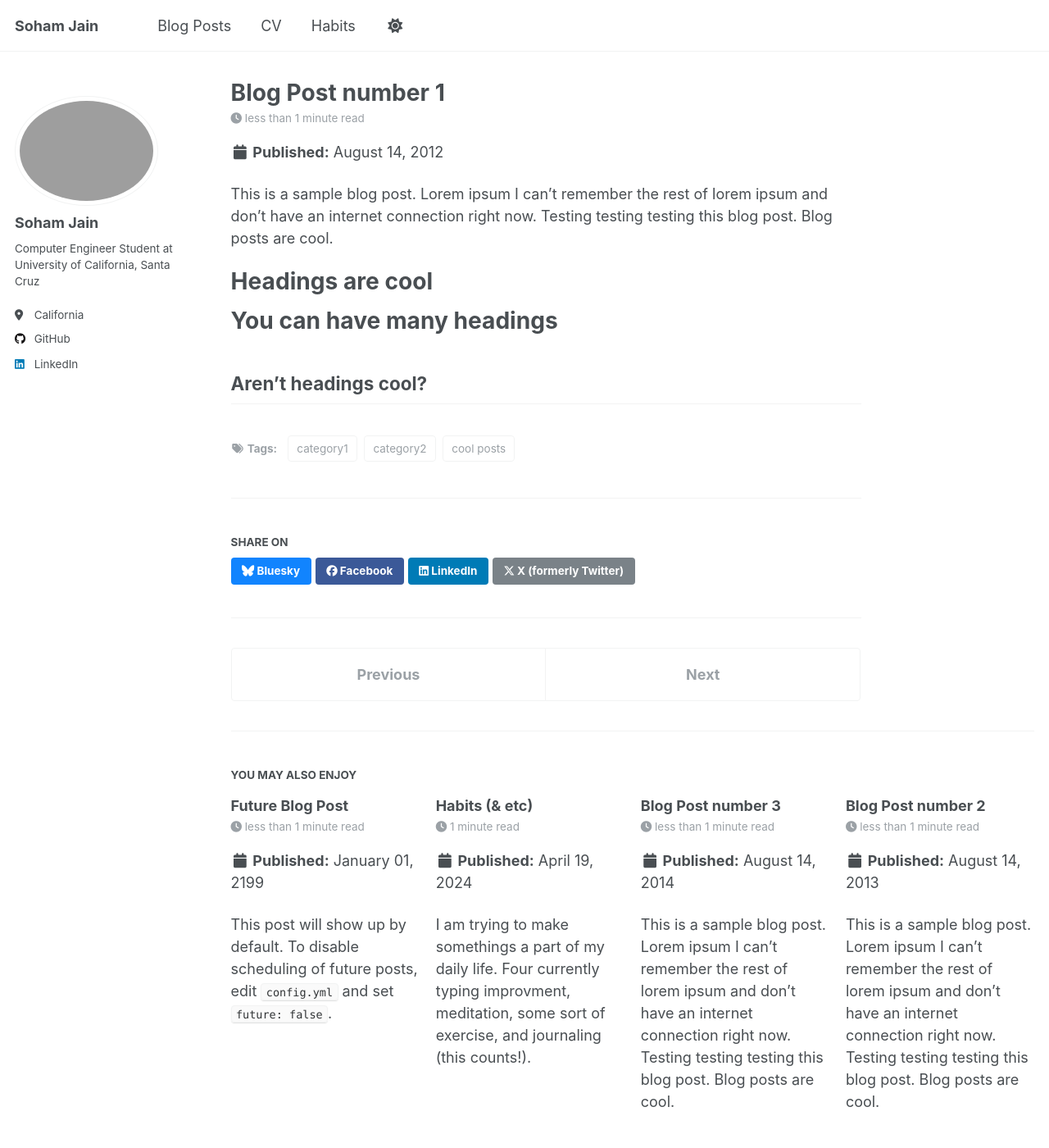
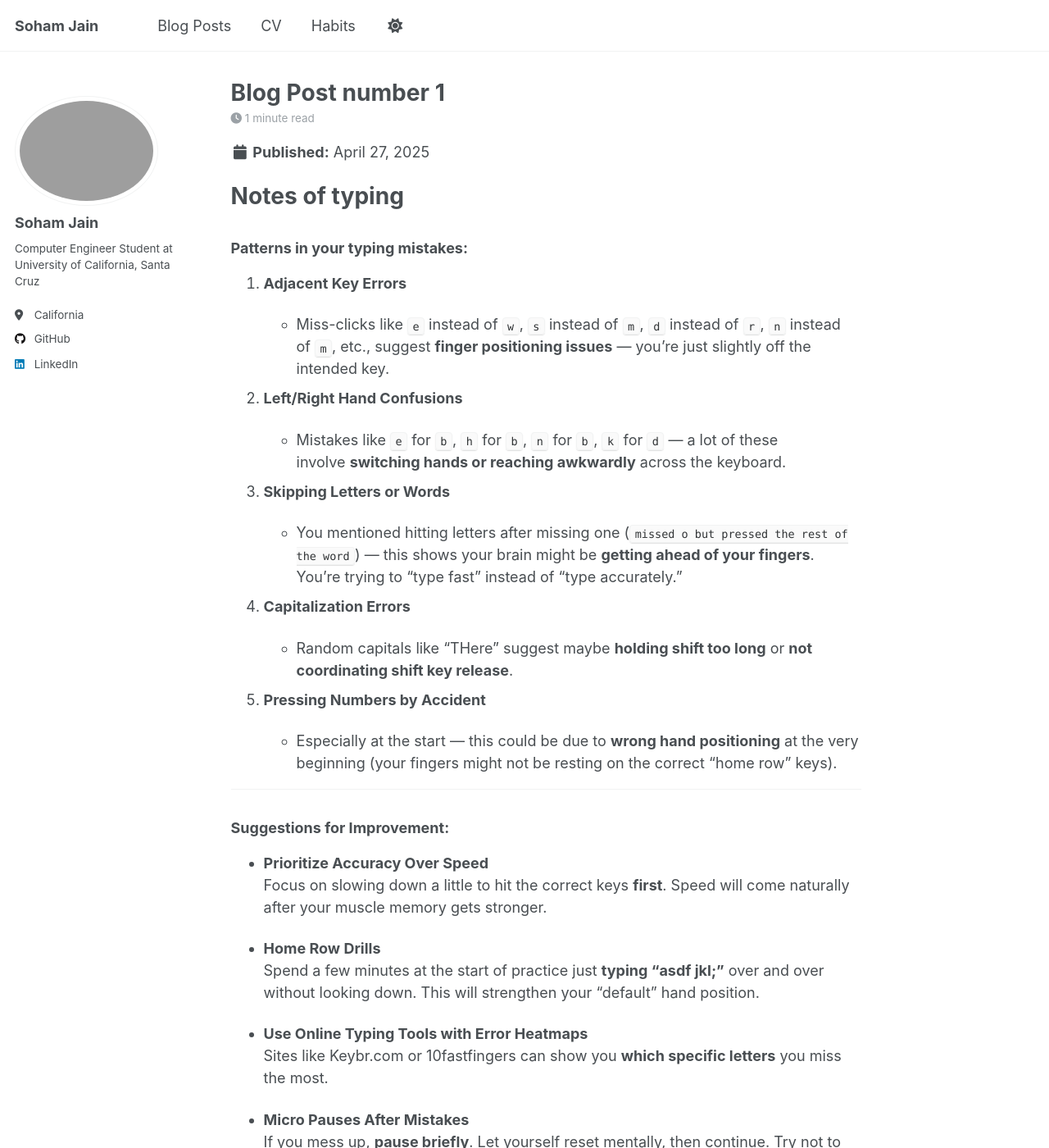
Before and after one commit to J8Soham/J8Soham.github.io, a Jekyll site: the page built from _posts/2012-08-14-blog-post-1.md, in a window 1280 px wide and 1400 px high. Shown: the whole window at 82% size. Built offline with Jekyll 4.4.1, drawn with Linux system fonts in a browser that asks for light colours; some of the changed text lies outside the part shown.

Commit message:
April-27

```diff
--- a/_posts/2012-08-14-blog-post-1.md
+++ b/_posts/2012-08-14-blog-post-1.md
@@ -1,20 +1,57 @@
 ---
 title: 'Blog Post number 1'
-date: 2012-08-14
-permalink: /posts/2012/08/blog-post-1/
+date: 2025-04-27
+permalink: /posts/2025/04/blog-post-1/
 tags:
   - cool posts
-  - category1
-  - category2
+  - typing
+  - yo
 ---
 
-This is a sample blog post. Lorem ipsum I can't remember the rest of lorem ipsum and don't have an internet connection right now. Testing testing testing this blog post. Blog posts are cool.
-
-Headings are cool
+Notes of typing
 ======
 
-You can have many headings
-======
+### **Patterns in your typing mistakes:**
 
-Aren't headings cool?
-------
+1. **Adjacent Key Errors**
+
+    - Miss-clicks like `e` instead of `w`, `s` instead of `m`, `d` instead of `r`, `n` instead of `m`, etc., suggest **finger positioning issues** — you're just slightly off the intended key.
+
+2. **Left/Right Hand Confusions**
+
+    - Mistakes like `e` for `b`, `h` for `b`, `n` for `b`, `k` for `d` — a lot of these involve **switching hands or reaching awkwardly** across the keyboard.
+
+3. **Skipping Letters or Words**
+
+    - You mentioned hitting letters after missing one (`missed o but pressed the rest of the word`) — this shows your brain might be **getting ahead of your fingers**. You're trying to "type fast" instead of "type accurately."
+
+4. **Capitalization Errors**
+
+    - Random capitals like "THere" suggest maybe **holding shift too long** or **not coordinating shift key release**.
+
+5. **Pressing Numbers by Accident**
+
+    - Especially at the start — this could be due to **wrong hand positioning** at the very beginning (your fingers might not be resting on the correct "home row" keys).
+
+
+---
+
+### **Suggestions for Improvement:**
+
+- **Prioritize Accuracy Over Speed**
+    Focus on slowing down a little to hit the correct keys **first**. Speed will come naturally after your muscle memory gets stronger.
+
+- **Home Row Drills**
+    Spend a few minutes at the start of practice just **typing “asdf jkl;”** over and over without looking down. This will strengthen your "default" hand position.
+
+- **Use Online Typing Tools with Error Heatmaps**
+    Sites like Keybr.com or 10fastfingers can show you **which specific letters** you miss the most.
+
+- **Micro Pauses After Mistakes**
+    If you mess up, **pause briefly**. Let yourself reset mentally, then continue. Try not to "rush through" mistakes — it trains bad habits.
+
+- **Finger Strength and Stretch Exercises**
+    Some of your missclicks might be from **weak pinkies or ring fingers** (they're notoriously weak for typing). Try simple exercises like pressing down each key with only your pinky 10x.
+
+- **Start Each Practice With a Quick Position Check**
+    Before you start, **wiggle your fingers** over the home row keys so you’re 100% sure you're starting in the right place.
```
Also changed, not shown: _pages/habits.md (+3 -3 lines).
